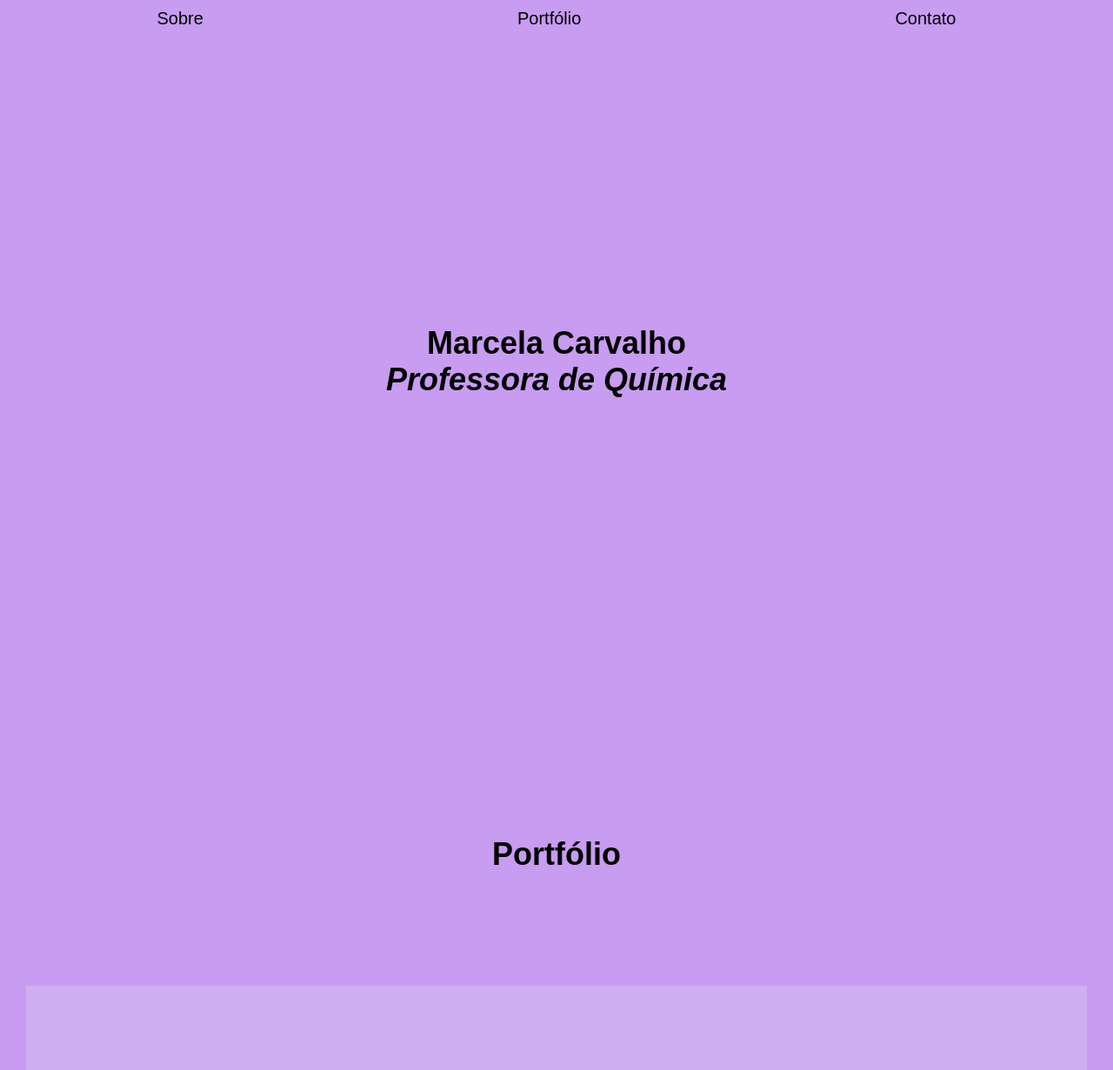
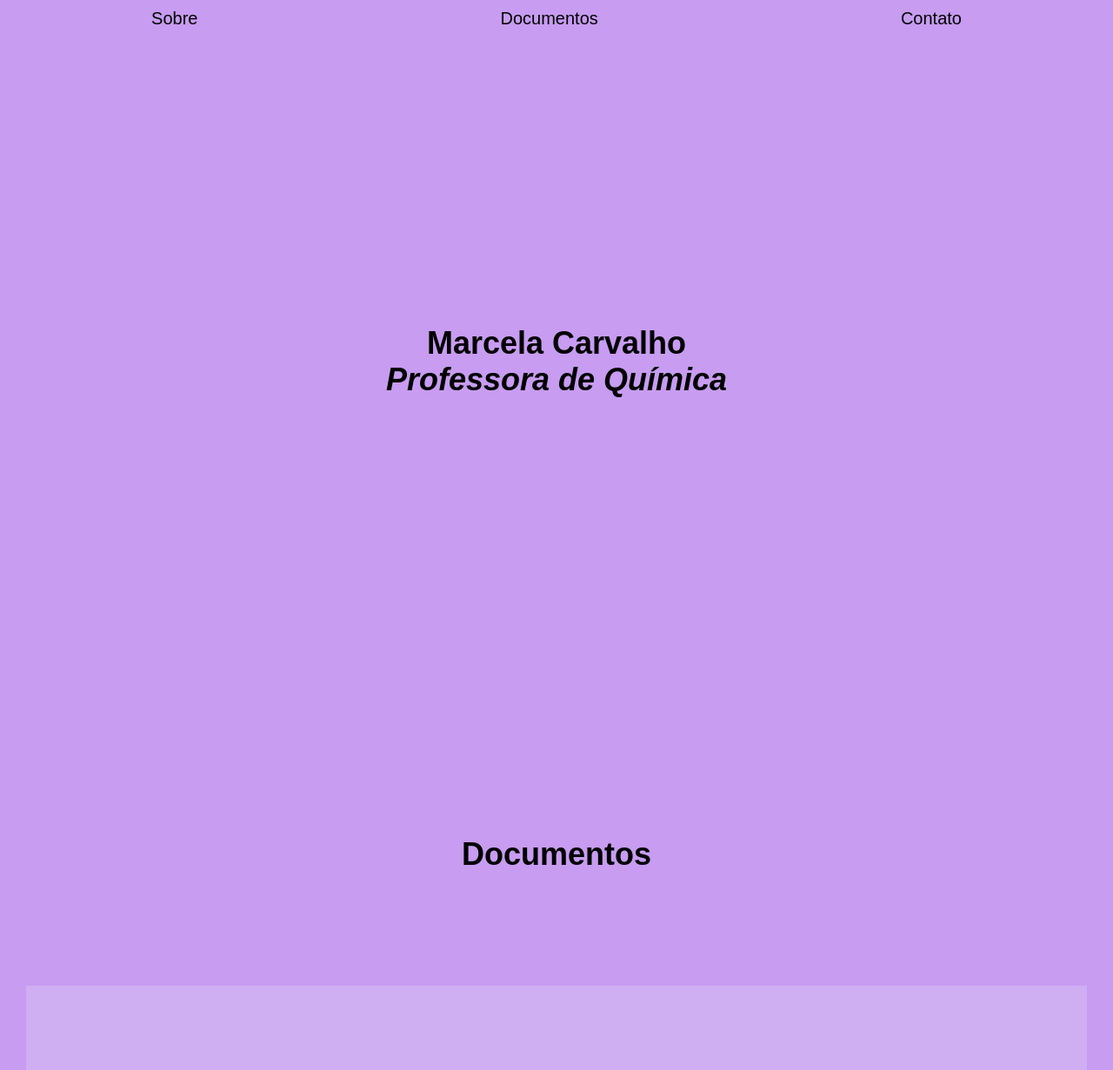
Before and after one commit to CelaCarvalho/imersaoCSS, a plain HTML site: page index.html in a window 1280 px wide. Shown: the top 1231 px of the page at 87% size. Drawn offline with Linux system fonts and the light colour scheme.

Commit message:
Add files via upload

```diff
--- a/index.html
+++ b/index.html
@@ -13,7 +13,7 @@
     <nav class="menu">
       <ul>
         <li><a href="#">Sobre</a></li>
-        <li><a href="#">Portfólio</a></li>
+        <li><a href="#">Documentos</a></li>
         <li><a href="#">Contato</a></li>
       </ul>
     </nav>
@@ -25,7 +25,7 @@
   </header>
   <section>
 
-    <h3>Portfólio</h3>
+    <h3>Documentos</h3>
 
     <div>
      <figure class="img-portfolio-pv">
```
